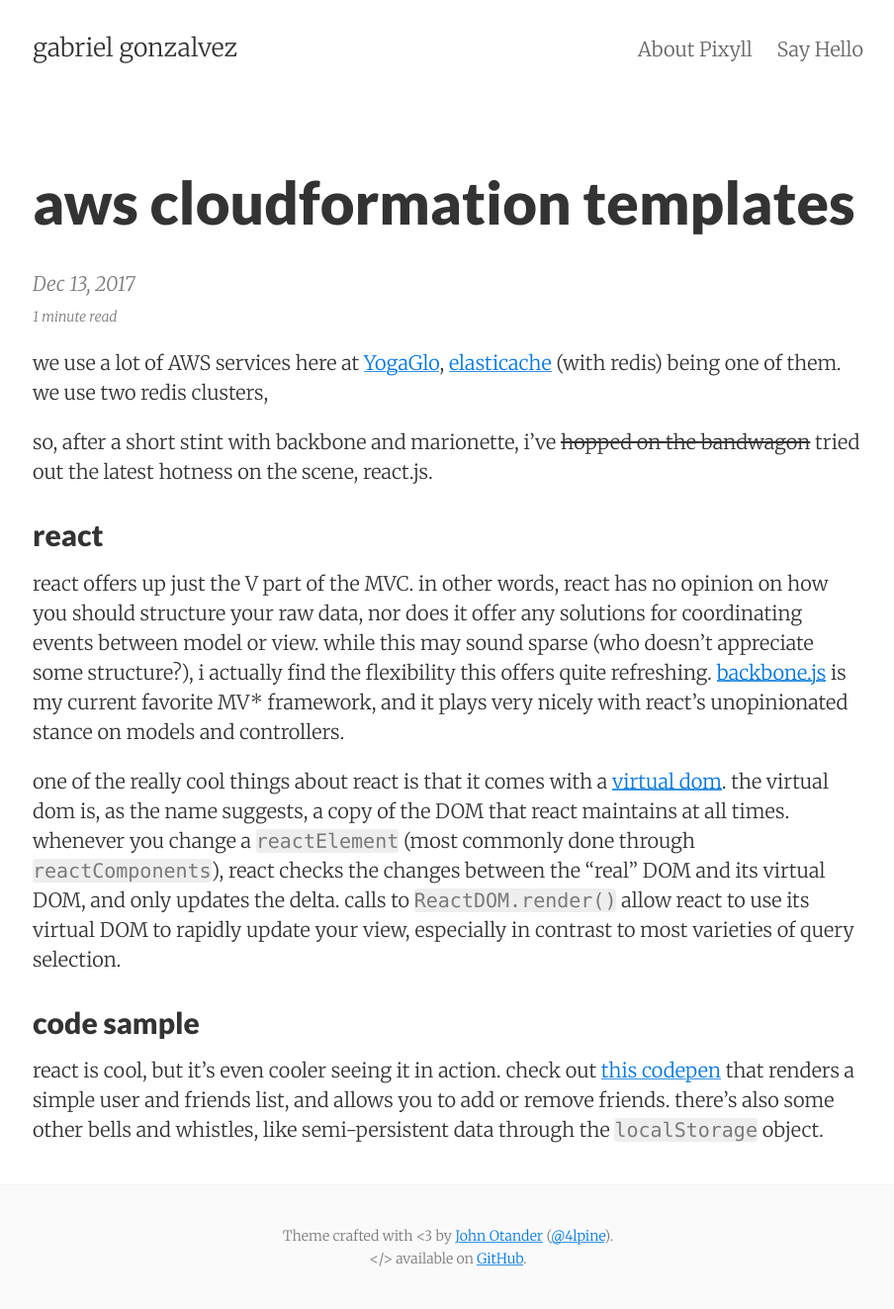
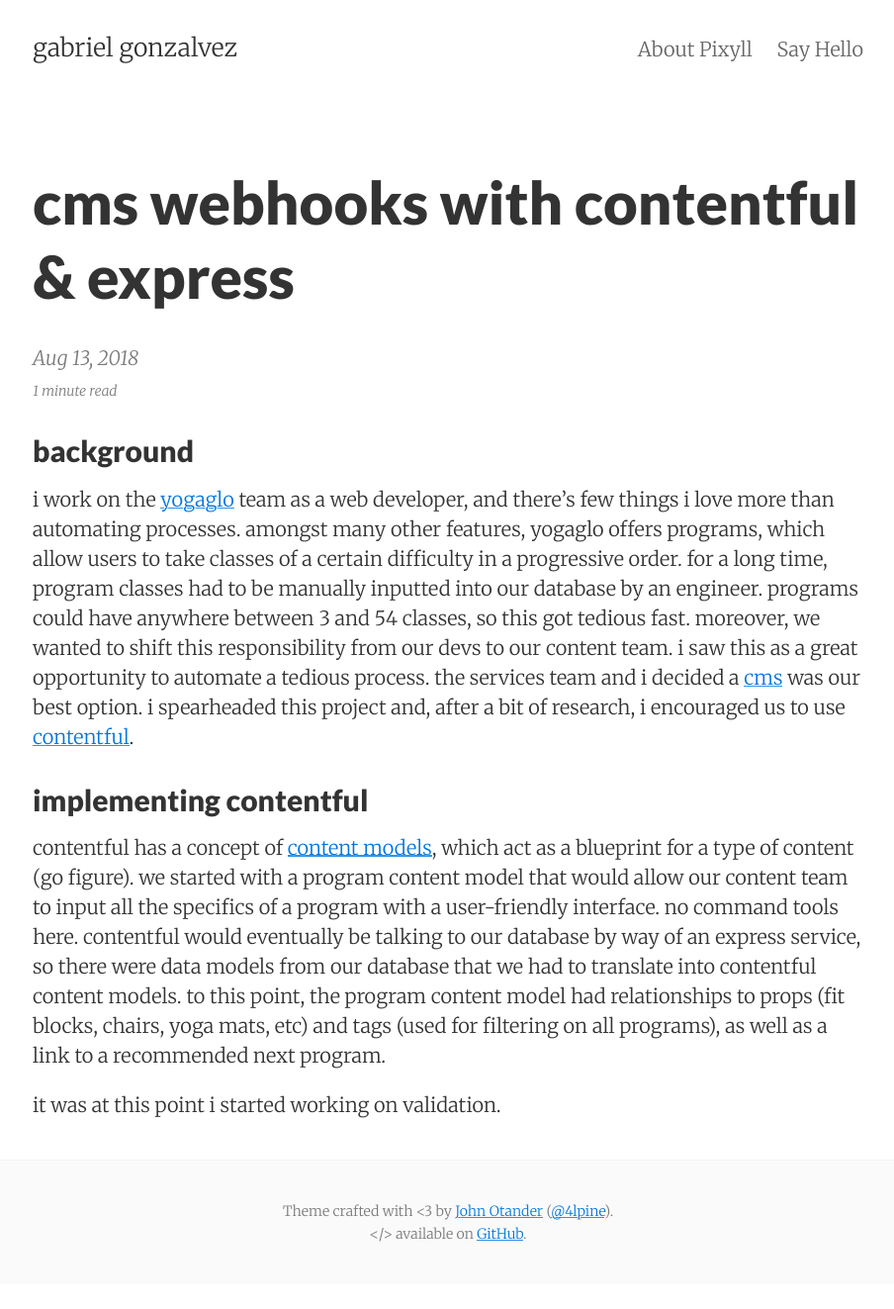
Before and after one commit to EnochSpevivo/enochspevivo.github.io, a Jekyll site: the page built from _posts/2017-12-13-aws-alert-slack-integration.markdown, in a window 1280 px wide. Shown: the whole page at 99% size, without its empty margins (187-1091 px from the left). Built offline with Jekyll 4.4.1, drawn with Linux system fonts in a browser that asks for light colours; after the commit the page ends 1298 px from its top, so only the background shows below that.

Commit message:
add cms webhook blog entry

```diff
--- a/_posts/2017-12-13-aws-alert-slack-integration.markdown
+++ b/_posts/2017-12-13-aws-alert-slack-integration.markdown
@@ -1,18 +1,16 @@
 ---
 layout: post
-title:  "aws cloudformation templates"
-date:   2017-12-13
+title:  "cms webhooks with contentful & express"
+date:   2018-8-13
 categories: react
 ---
 
-we use a lot of AWS services here at [YogaGlo](https://www.yogaglo.com/), [elasticache](https://aws.amazon.com/elasticache/) (with redis) being one of them. we use two redis clusters,
+## background
 
-so, after a short stint with backbone and marionette, i've <strike>hopped on the bandwagon</strike> tried out the latest hotness on the scene, react.js.
+i work on the [yogaglo](https://www.yogaglo.com/) team as a web developer, and there's few things i love more than automating processes. amongst many other features, yogaglo offers programs, which allow users to take classes of a certain difficulty in a progressive order. for a long time, program classes had to be manually inputted into our database by an engineer. programs could have anywhere between 3 and 54 classes, so this got tedious fast. moreover, we wanted to shift this responsibility from our devs to our content team. i saw this as a great opportunity to automate a tedious process. the services team and i decided a [cms](https://en.wikipedia.org/wiki/Content_management_system) was our best option. i spearheaded this project and, after a bit of research, i encouraged us to use [contentful](https://www.contentful.com/).
 
-## react
-react offers up just the V part of the MVC. in other words, react has no opinion on how you should structure your raw data, nor does it offer any solutions for coordinating events between model or view. while this may sound sparse (who doesn't appreciate some structure?), i actually find the flexibility this offers quite refreshing. [backbone.js](http://backbonejs.org/) is my current favorite MV* framework, and it plays very nicely with react's unopinionated stance on models and controllers.
+## implementing contentful
 
-one of the really cool things about react is that it comes with a [virtual dom](https://facebook.github.io/react/docs/glossary.html). the virtual dom is, as the name suggests, a copy of the DOM that react maintains at all times. whenever you change a `reactElement` (most commonly done through `reactComponents`), react checks the changes between the "real" DOM and its virtual DOM, and only updates the delta. calls to `ReactDOM.render()` allow react to use its virtual DOM to rapidly update your view, especially in contrast to most varieties of query selection.
+contentful has a concept of [content models](https://www.contentful.com/r/knowledgebase/content-modelling-basics/), which act as a blueprint for a type of content (go figure). we started with a program content model that would allow our content team to input all the specifics of a program with a user-friendly interface. no command tools here. contentful would eventually be talking to our database by way of an express service, so there were data models from our database that we had to translate into contentful content models. to this point, the program content model had relationships to props (fit blocks, chairs, yoga mats, etc) and tags (used for filtering on all programs), as well as a link to a recommended next program.
 
-## code sample
-react is cool, but it's even cooler seeing it in action. check out [this codepen](http://codepen.io/AKingDebased/pen/XdLbrw?editors=0010) that renders a simple user and friends list, and allows you to add or remove friends. there's also some other bells and whistles, like semi-persistent data through the `localStorage` object.
+it was at this point i started working on validation.
```
Also changed, not shown: 13 other files.
